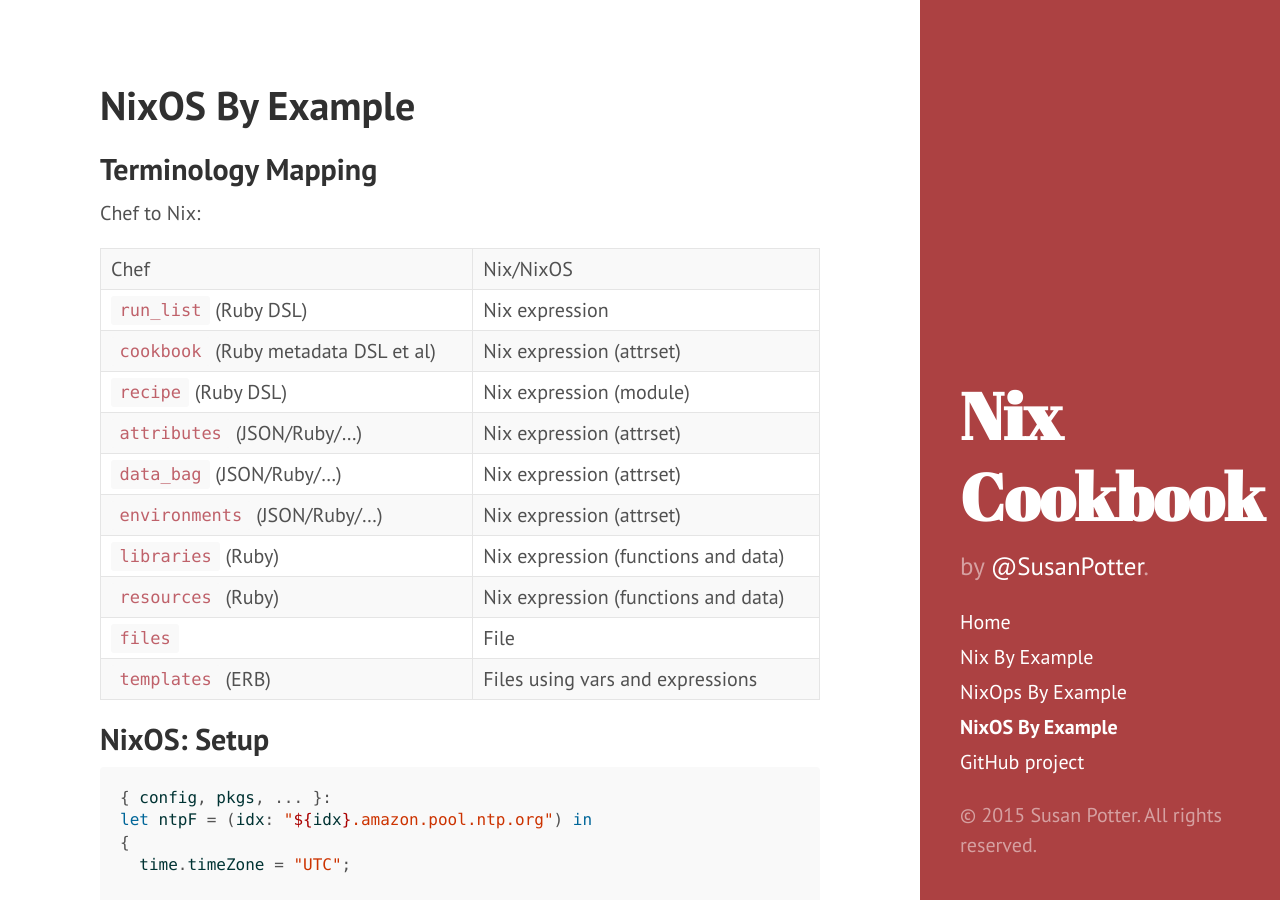
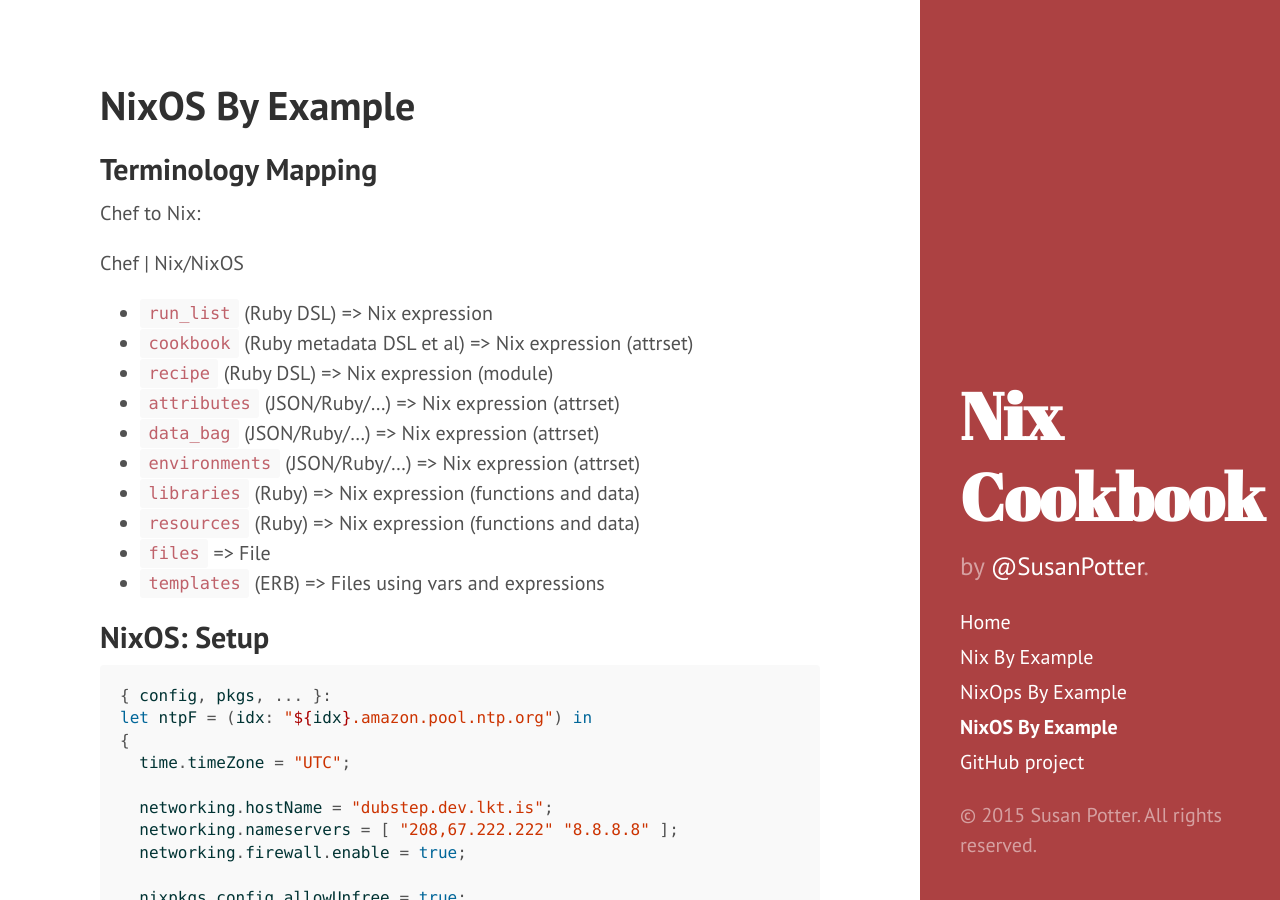
Before and after one commit to functionalops/nix-cookbook, a Jekyll site: the page built from nixos-by-example.md, in a window 1280 px wide and 900 px high. Built offline with Jekyll 4.4.1, drawn with Linux system fonts in a browser that asks for light colours; Markdown is read by kramdown in place of the engine named in the settings.

```diff
--- a/nixos-by-example.md
+++ b/nixos-by-example.md
@@ -8,16 +8,16 @@ title: NixOS By Example
 Chef to Nix:
 
 Chef | Nix/NixOS
-`run_list` (Ruby DSL) | Nix expression
-`cookbook` (Ruby metadata DSL et al) | Nix expression (attrset)
-`recipe` (Ruby DSL) | Nix expression (module)
-`attributes` (JSON/Ruby/...) | Nix expression (attrset)
-`data_bag` (JSON/Ruby/...) | Nix expression (attrset)
-`environments` (JSON/Ruby/...) | Nix expression (attrset)
-`libraries` (Ruby) | Nix expression (functions and data)
-`resources` (Ruby) | Nix expression (functions and data)
-`files` | File
-`templates` (ERB) | Files using vars and expressions
+* `run_list` (Ruby DSL) => Nix expression
+* `cookbook` (Ruby metadata DSL et al) => Nix expression (attrset)
+* `recipe` (Ruby DSL) => Nix expression (module)
+* `attributes` (JSON/Ruby/...) => Nix expression (attrset)
+* `data_bag` (JSON/Ruby/...) => Nix expression (attrset)
+* `environments` (JSON/Ruby/...) => Nix expression (attrset)
+* `libraries` (Ruby) => Nix expression (functions and data)
+* `resources` (Ruby) => Nix expression (functions and data)
+* `files` => File
+* `templates` (ERB) => Files using vars and expressions
 
 ## NixOS: Setup
 
```
